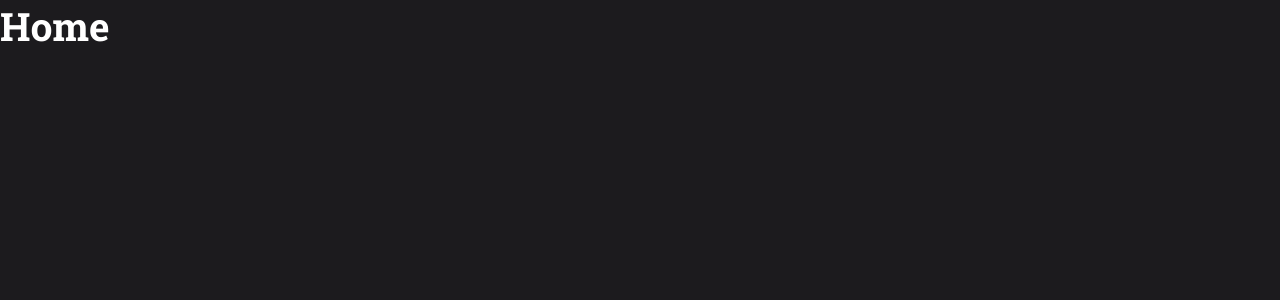
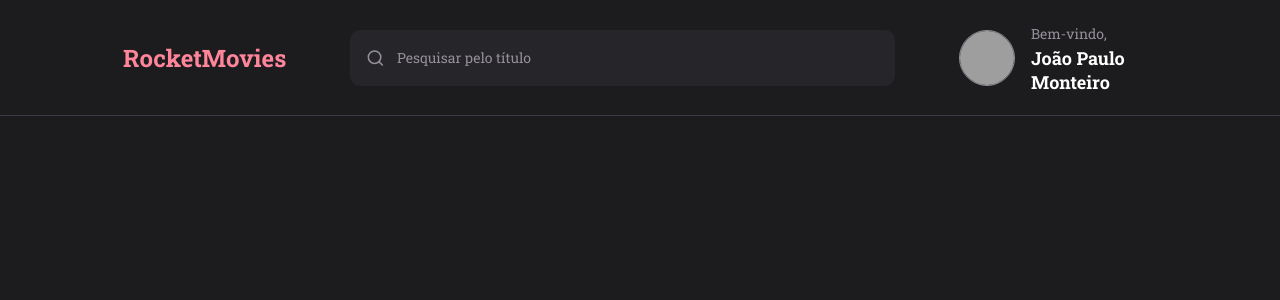
Before and after one commit to JMonteiroh/RocketMovies, a React (Vite) app: page / in a window 1280 px wide. Shown: the top 300 px of the page. Built offline with nearby package versions, Linux system fonts and the light colour scheme; grey boxes are pictures that could not be loaded.

Commit message:
cheated header

```diff
--- /dev/null
+++ b/src/Components/Button/index.jsx
@@ -0,0 +1,3 @@
+import { Container } from './styles';
+
+export function Button({icon: Icon, title, loading = false, ...rest})
--- a/src/Components/Header/index.jsx
+++ b/src/Components/Header/index.jsx
@@ -1,9 +1,28 @@
-import { Container } from "./style";
+import { FiSearch } from 'react-icons/fi'
+
+import { Input } from "../Input";
+import { Container, Profile, Brand } from "./style";
 
 export function Header() {
   return (
     <Container>
-      <img src={logo} alt="logo" />
+      <Brand>
+        <h1>RocketMovies</h1>
+      </Brand>
+      <Input placeholder="Pesquisar pelo título" icon={FiSearch} />
+
+      <Profile to='/profile'>
+        <img
+          src="http://github.com/jmonteiroh.png"
+          alt="Foto do usuário"
+        />
+
+        <div>
+          <span>Bem-vindo,</span>
+          <strong>João Paulo Monteiro</strong>
+        </div>
+      </Profile>
+
     </Container>
   )
 }
--- a/src/Components/Header/style.js
+++ b/src/Components/Header/style.js
@@ -1,5 +1,62 @@
+import { Link } from "react-router-dom";
 import styled from "styled-components";
 
-export const Container = styled.div`
+export const Container = styled.header`
+  grid-area: header;
+
+  height: 11.6rem;
+  width: 100%;
+
+
+  border-bottom-width: 1px;
+  border-bottom-style: solid;
+  border-bottom-color: ${({ theme }) => theme.colors.gray_300};
+
+  display: flex;
+  align-items: center;
+  padding: 2.4rem 12.3rem;
+  gap: 6.4rem;
 
 `;
+
+export const Profile = styled(Link)`
+  min-width: 19.8rem;
+  display: flex;
+  align-items: center;
+
+  > img {
+    width:5.6rem;
+    height:5.6rem;
+    border-radius: 50%;
+    border: 1px solid ${({ theme }) => theme.colors.gray_200};
+  }
+
+  > div {
+    display: flex;
+    flex-direction: column;
+    margin-left:1.6rem;
+    line-height: 2.4rem;
+
+    span {
+      font-size: 1.4rem;
+      color: ${({ theme }) => theme.colors.gray_200};
+    }
+
+    strong {
+      font-size: 1.8rem;
+      color: ${({ theme }) => theme.colors.white};
+    }
+  }
+`;
+
+export const Brand = styled.div`
+  grid-area: brand;
+  display: flex;
+  align-items: center;
+  justify-content: center;
+
+  > h1 {
+    font-size: 2.4rem;
+    color: ${({ theme }) => theme.colors.pink};
+  }
+`;
--- /dev/null
+++ b/src/Components/Input/index.jsx
@@ -0,0 +1,10 @@
+import { Container } from "./style";
+
+export function Input({icon: Icon, ...rest}) {
+  return (
+    <Container>
+      {Icon && <Icon size={20} />}
+      <input {...rest} />
+    </Container>
+  )
+}
--- /dev/null
+++ b/src/Components/Input/style.js
@@ -0,0 +1,33 @@
+import styled from "styled-components";
+
+export const Container = styled.div`
+  width: 100%;
+  display: flex;
+  align-items: center;
+
+  background-color: ${({ theme }) => theme.colors.gray_800};
+  color: ${({ theme }) => theme.gray};
+  border-radius: 10px;
+
+  > input {
+    height: 5.6rem;
+    width: 100%;
+    padding: 1.2rem;
+    color: ${({ theme }) => theme.colors.gray_200};
+    background: transparent;
+    border: 0;
+
+    font-weight: 400;
+    font-size: 1.4rem;
+    line-height: 1.8rem;
+
+    &::placeholder {
+      color: ${({ theme }) => theme.colors.gray_200};
+    }
+  }
+
+  > svg {
+    margin-left: 1.6rem;
+    color: ${({ theme }) => theme.colors.gray_200};
+  }
+`;
--- a/src/pages/Home/index.jsx
+++ b/src/pages/Home/index.jsx
@@ -1,9 +1,11 @@
 import { Container } from "./styles";
+
+import { Header } from "../../Components/Header";
 
 export  function Home() {
   return (
     <Container>
-      <h1>Home</h1>
+      <Header />
     </Container>
   );
 }
--- a/src/pages/Home/styles.js
+++ b/src/pages/Home/styles.js
@@ -2,7 +2,5 @@ import styled from "styled-components";
 
 export const Container = styled.div`
   width: 100%;
-  height: 100%;
-  display: flex;
-  flex-direction: column;
+  height: 100vh;
   `;
--- a/src/styles/theme.js
+++ b/src/styles/theme.js
@@ -7,9 +7,9 @@ export default {
     gray_900: '#1C1B1E',
     gray_800: '#262529',
     gray_700: '#312E38',
-    gray_600: '#3E3B47',
-    gray_500: '#948F99',
-    gray_400: '#CAC4CF',
+    gray_300: '#3E3B47',
+    gray_200: '#948F99',
+    gray_100: '#CAC4CF',
     gray: '#E5E5E5',
     ice: '#F4EDE8',
     white: '#FFFFFF',
```
Also changed, not shown: src/Components/Button/styles.js (added).
